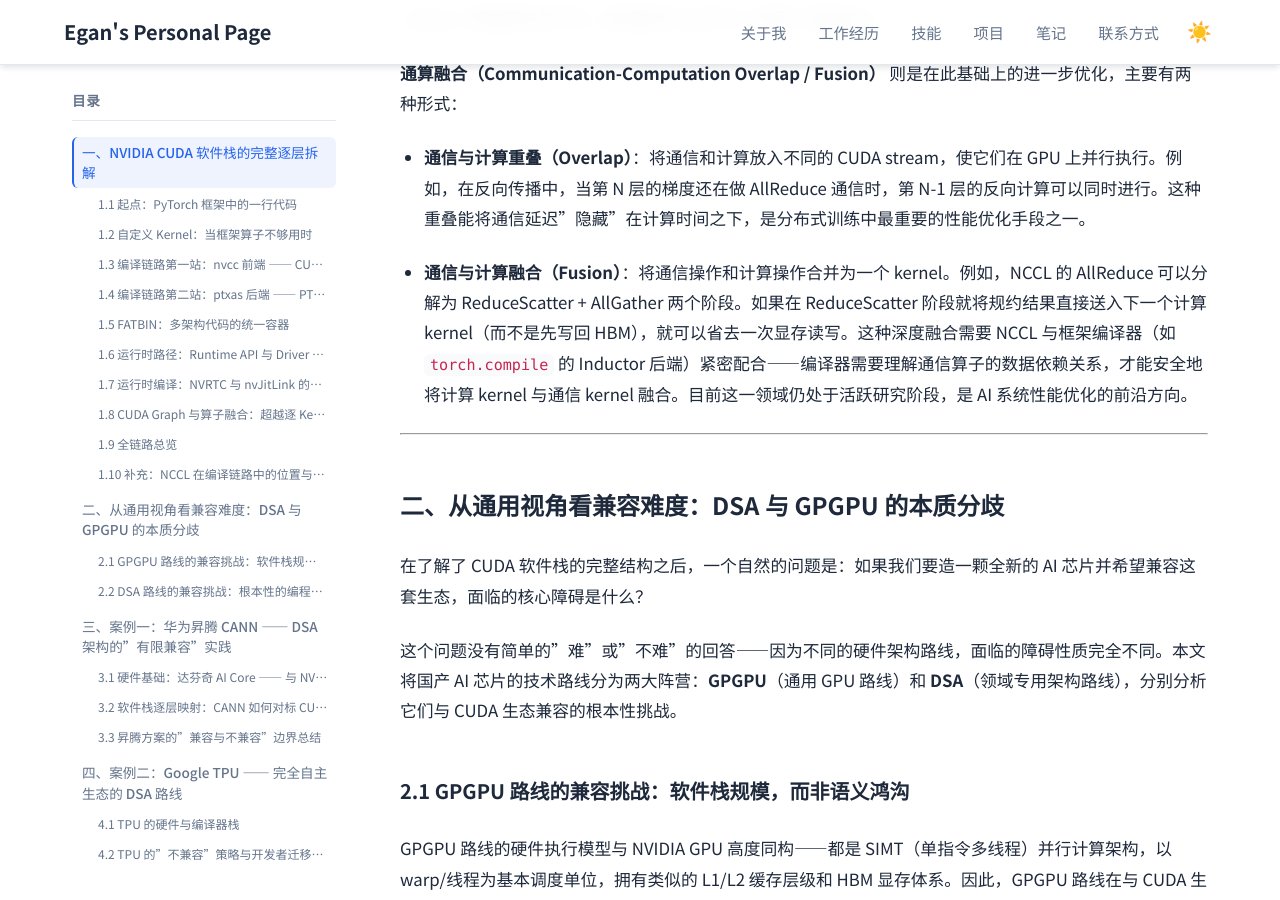
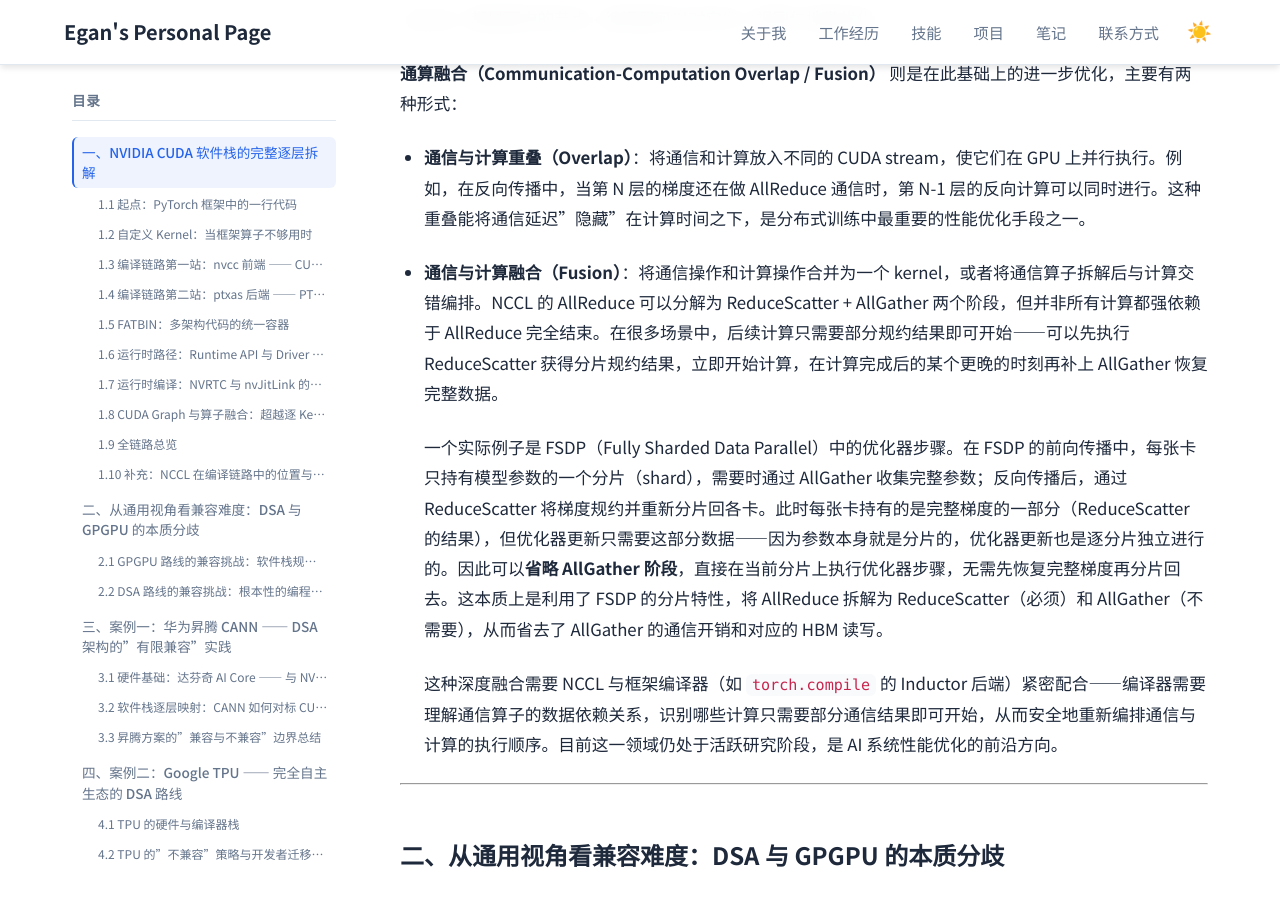
Before and after one commit to Lejun-Hu/Lejun-Hu.github.io, a Jekyll site: the page built from _notes/2026-8-15-cuda-ecosystem-compatibility.md, in a window 1280 px wide and 900 px high, scrolled down 24047 px. Built offline with Jekyll 4.4.1, drawn with Linux system fonts in a browser that asks for light colours.

Commit message:
expand comm-compute fusion with FSDP ReduceScatter example

```diff
--- a/_notes/2026-8-15-cuda-ecosystem-compatibility.md
+++ b/_notes/2026-8-15-cuda-ecosystem-compatibility.md
@@ -561,7 +561,11 @@ PyTorch 框架对两者的调用可以分为两类场景：
 
 - **通信与计算重叠（Overlap）**：将通信和计算放入不同的 CUDA stream，使它们在 GPU 上并行执行。例如，在反向传播中，当第 N 层的梯度还在做 AllReduce 通信时，第 N-1 层的反向计算可以同时进行。这种重叠能将通信延迟"隐藏"在计算时间之下，是分布式训练中最重要的性能优化手段之一。
 
-- **通信与计算融合（Fusion）**：将通信操作和计算操作合并为一个 kernel。例如，NCCL 的 AllReduce 可以分解为 ReduceScatter + AllGather 两个阶段。如果在 ReduceScatter 阶段就将规约结果直接送入下一个计算 kernel（而不是先写回 HBM），就可以省去一次显存读写。这种深度融合需要 NCCL 与框架编译器（如 `torch.compile` 的 Inductor 后端）紧密配合——编译器需要理解通信算子的数据依赖关系，才能安全地将计算 kernel 与通信 kernel 融合。目前这一领域仍处于活跃研究阶段，是 AI 系统性能优化的前沿方向。
+- **通信与计算融合（Fusion）**：将通信操作和计算操作合并为一个 kernel，或者将通信算子拆解后与计算交错编排。NCCL 的 AllReduce 可以分解为 ReduceScatter + AllGather 两个阶段，但并非所有计算都强依赖于 AllReduce 完全结束。在很多场景中，后续计算只需要部分规约结果即可开始——可以先执行 ReduceScatter 获得分片规约结果，立即开始计算，在计算完成后的某个更晚的时刻再补上 AllGather 恢复完整数据。
+
+  一个实际例子是 FSDP（Fully Sharded Data Parallel）中的优化器步骤。在 FSDP 的前向传播中，每张卡只持有模型参数的一个分片（shard），需要时通过 AllGather 收集完整参数；反向传播后，通过 ReduceScatter 将梯度规约并重新分片回各卡。此时每张卡持有的是完整梯度的一部分（ReduceScatter 的结果），但优化器更新只需要这部分数据——因为参数本身就是分片的，优化器更新也是逐分片独立进行的。因此可以**省略 AllGather 阶段**，直接在当前分片上执行优化器步骤，无需先恢复完整梯度再分片回去。这本质上是利用了 FSDP 的分片特性，将 AllReduce 拆解为 ReduceScatter（必须）和 AllGather（不需要），从而省去了 AllGather 的通信开销和对应的 HBM 读写。
+
+  这种深度融合需要 NCCL 与框架编译器（如 `torch.compile` 的 Inductor 后端）紧密配合——编译器需要理解通信算子的数据依赖关系，识别哪些计算只需要部分通信结果即可开始，从而安全地重新编排通信与计算的执行顺序。目前这一领域仍处于活跃研究阶段，是 AI 系统性能优化的前沿方向。
 
 ---
 
```
